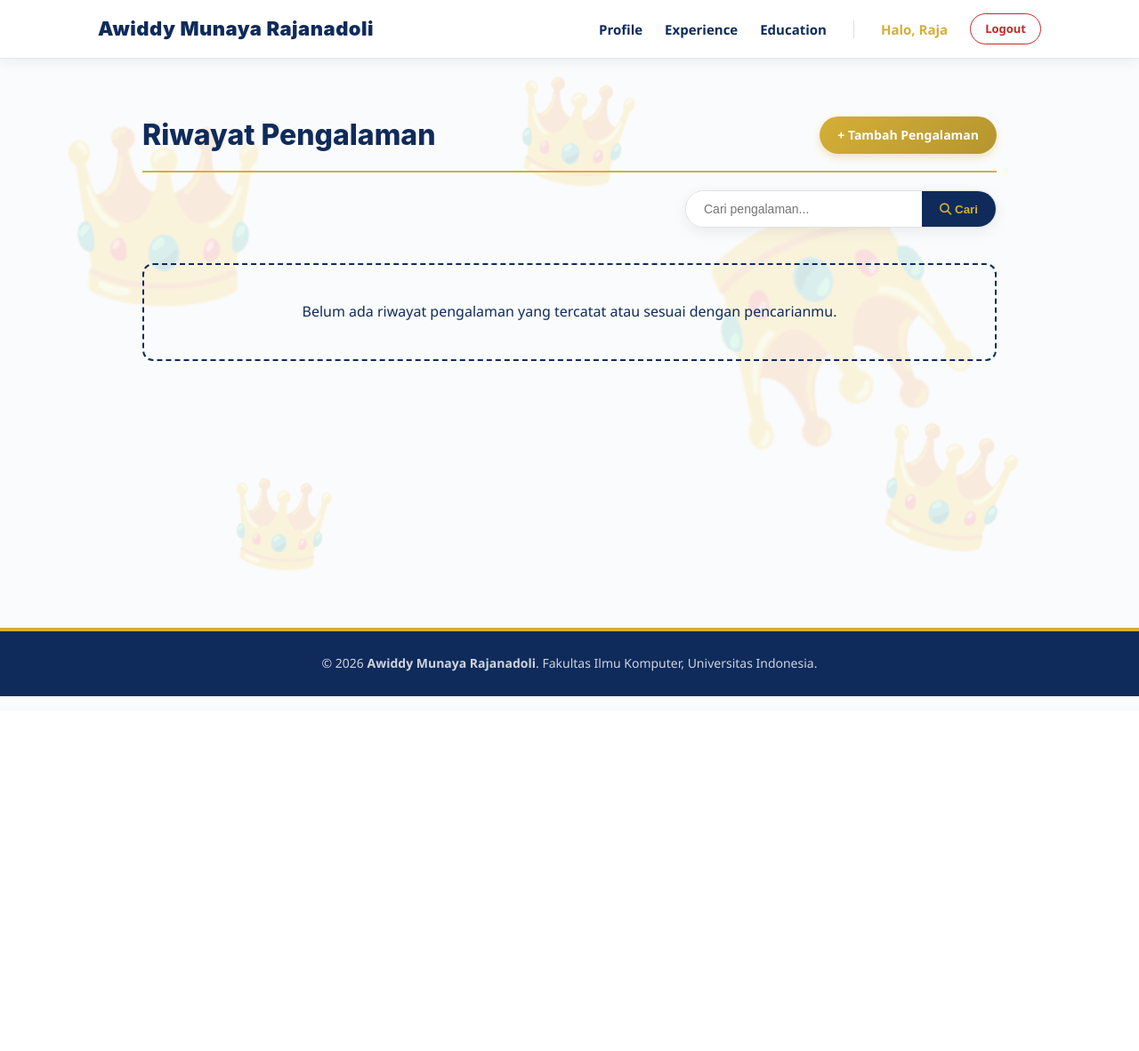
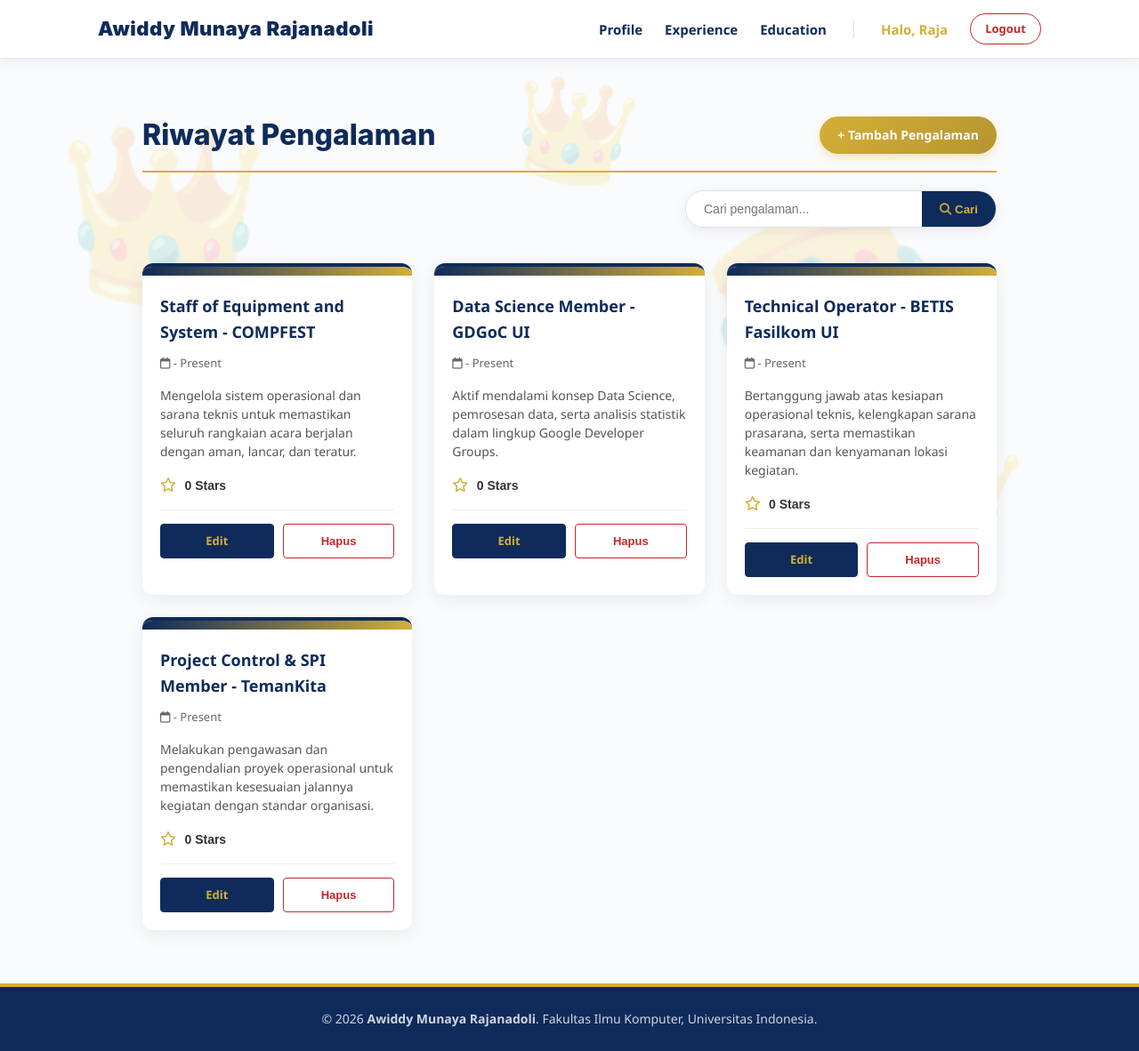
Before and after one commit to awiddymunaya/myportofolio, a Django app: page /experience/ in a window 1280 px wide. Shown: the whole page at 89% size. Before the commit the page ends 783 px from the top, so only its background shows below. Run offline with Django 5.2, Linux system fonts and the light colour scheme; a user stored in the database is signed in; data comes from the database, SQL or seed files in the repository; both versions use the stored data as it was after the commit; data that the repository does not hold is empty.

Commit message:
feat: menyelesaikan tugas 4 otorisasi RBAC, fitur star, dan update README

```diff
--- a/main/urls.py
+++ b/main/urls.py
@@ -10,9 +10,10 @@ from main.views import (
     update_education,
     delete_education,
     get_educations_json,
-    register,       # Tambahan baru
-    login_user,     # Tambahan baru
-    logout_user     # Tambahan baru
+    register,
+    login_user,
+    logout_user,
+    toggle_star # Fungsi baru dipanggil di sini
 )
 
 app_name = "main"
@@ -25,6 +26,7 @@ urlpatterns = [
     path("experience/add/", create_experience, name="create_experience"),
     path("api/experience/", get_experiences_json, name="get_experiences_json"),
     path("experience/<uuid:experience_id>/delete/", delete_experience, name="delete_experience"),
+    path("experience/<uuid:experience_id>/star/", toggle_star, name="toggle_star"), # URL Bintang
 
     # --- URL Education ---
     path("education/", show_education, name="show_education"),
--- a/main/views.py
+++ b/main/views.py
@@ -1,14 +1,17 @@
 from django.shortcuts import render, redirect, get_object_or_404
 from django.contrib import messages
 from django.core import serializers
-from django.http import HttpResponse
+from django.http import HttpResponse, HttpResponseForbidden
 from main.models import Experience, Education
 from main.forms import ExperienceForm, EducationForm
 from django.contrib.auth.forms import UserCreationForm, AuthenticationForm
 from django.contrib.auth import authenticate, login, logout
-import datetime # Akan kita gunakan nanti untuk fitur Cookie Last Login
+import datetime
 from django.contrib.auth.decorators import login_required
-from django.contrib import messages
+
+# Helper untuk mengecek apakah user masuk ke grup 'Editor'
+def is_editor(user):
+    return user.groups.filter(name='Editor').exists()
 
 def show_main(request):
     context = {
@@ -19,59 +22,57 @@ def show_main(request):
             "Aku adalah seorang pemalas dan hobiku ialah tidur. "
             "Aku berasal dari Padang, umurku 18, dan aku suka kota Jakarta."
         ),
-
         "last_login": request.COOKIES.get('last_login'),
     }
     return render(request, "index.html", context)
 
+
+# ==============================
+# VIEW EXPERIENCE
+# ==============================
 def get_experiences_json(request):
     title_query = request.GET.get("title", "").strip()
     experiences = Experience.objects.all()
     if title_query:
         experiences = experiences.filter(title__icontains=title_query)
-
     experiences_json = serializers.serialize("json", experiences)
     return HttpResponse(experiences_json, content_type="application/json")
 
 def show_experience(request):
-    json_response = get_experiences_json(request)
-    experiences_deserialized = serializers.deserialize("json", json_response.content.decode("utf-8"))
-    experiences = [exp.object for exp in experiences_deserialized]
-    title_query = request.GET.get("title", "").strip()
+    title_query = request.GET.get("q", "").strip()
+    experiences = Experience.objects.all()
+    if title_query:
+        experiences = experiences.filter(title__icontains=title_query)
 
     context = {
         "name": "Awiddy Munaya Rajanadoli",
-        "experience_list": experiences,
-        "title_query": title_query,
+        "experiences": experiences,
+        # Variabel ini dikirim ke HTML agar tombol edit muncul untuk Editor
+        "is_editor": is_editor(request.user) if request.user.is_authenticated else False,
     }
     return render(request, "experience.html", context)
 
-def show_education(request):
-    educations = Education.objects.all()
-    context = {
-        'educations': educations,
-        'name': "Awiddy Munaya Rajanadoli",
-    }
-    return render(request, 'education.html', context)
-
 @login_required(login_url='/login')
 def create_experience(request):
+    # OTORISASI: Hanya Superuser (Pemilik) yang bisa Create
+    if not request.user.is_superuser:
+        return HttpResponseForbidden("Akses Ditolak: Hanya Pemilik yang dapat menambah data.")
+
     form = ExperienceForm(request.POST or None)
-
-    if request.method == "POST":
-        kode_yang_diketik = request.POST.get("access_code")
-
-        if kode_yang_diketik == "AWIDDY2026":
-            if form.is_valid():
-                form.save()
-                return redirect('main:show_experience')
-        else:
-            messages.error(request, "Access Code salah! Kamu tidak punya izin menambah data.")
+    if request.method == "POST" and form.is_valid():
+        form.save()
+        messages.success(request, "Pengalaman berhasil ditambahkan!")
+        return redirect('main:show_experience')
 
     context = {'form': form}
     return render(request, "create_experience.html", context)
 
+@login_required(login_url='/login')
 def delete_experience(request, experience_id):
+    # OTORISASI: Hanya Superuser (Pemilik) yang bisa Delete
+    if not request.user.is_superuser:
+        return HttpResponseForbidden("Akses Ditolak: Hanya Pemilik yang dapat menghapus data.")
+
     experience = get_object_or_404(Experience, pk=experience_id)
     if request.method == "POST":
         experience.delete()
@@ -79,48 +80,58 @@ def delete_experience(request, experience_id):
         return redirect("main:show_experience")
     return redirect("main:show_experience")
 
+# FITUR BARU: Bintang (Semua User Login bisa akses)
+@login_required(login_url='/login')
+def toggle_star(request, experience_id):
+    if request.method == "POST":
+        experience = get_object_or_404(Experience, pk=experience_id)
+        # Jika user sudah memberi bintang, maka cabut bintangnya. Jika belum, tambahkan.
+        if request.user in experience.stars.all():
+            experience.stars.remove(request.user)
+        else:
+            experience.stars.add(request.user)
+    return redirect('main:show_experience')
+
+
+# ==============================
+# VIEW EDUCATION
+# ==============================
 def get_educations_json(request):
     educations = Education.objects.all()
     educations_json = serializers.serialize("json", educations)
     return HttpResponse(educations_json, content_type="application/json")
 
-# 2. Menampilkan data (dengan deserialisasi JSON)
 def show_education(request):
-    json_response = get_educations_json(request)
-    educations_deserialized = serializers.deserialize("json", json_response.content.decode("utf-8"))
-    educations = [edu.object for edu in educations_deserialized]
-
+    educations = Education.objects.all()
     context = {
         'educations': educations,
         'name': "Awiddy Munaya Rajanadoli",
+        "is_editor": is_editor(request.user) if request.user.is_authenticated else False,
     }
     return render(request, 'education.html', context)
 
-# 3. Create (Menambah data)
 @login_required(login_url='/login')
 def create_education(request):
+    # OTORISASI: Hanya Superuser (Pemilik) yang bisa Create
+    if not request.user.is_superuser:
+        return HttpResponseForbidden("Akses Ditolak: Hanya Pemilik yang dapat menambah data.")
+
     form = EducationForm(request.POST or None)
-
-    if request.method == "POST":
-        # Mengambil nilai ketikan dari kolom access_code di HTML
-        kode_yang_diketik = request.POST.get("access_code")
-
-        # Cek apakah kodenya benar (Bebas ganti "AWIDDY2026" dengan kodemu sendiri)
-        if kode_yang_diketik == "AWIDDY2026":
-            if form.is_valid():
-                form.save()
-                return redirect('main:show_education')
-        else:
-            # Jika salah, munculkan pesan error dan gagalkan penyimpanan
-            messages.error(request, "Access Code salah! Kamu tidak punya izin menambah data.")
+    if request.method == "POST" and form.is_valid():
+        form.save()
+        messages.success(request, "Data pendidikan berhasil ditambahkan!")
+        return redirect('main:show_education')
 
     context = {'form': form}
     return render(request, "create_education.html", context)
 
-# 4. Update (Mengubah data)
+@login_required(login_url='/login')
 def update_education(request, education_id):
+    # OTORISASI: Superuser ATAU Editor yang bisa Update
+    if not (request.user.is_superuser or is_editor(request.user)):
+        return HttpResponseForbidden("Akses Ditolak: Minimal peran Editor diperlukan untuk mengubah data.")
+
     education = get_object_or_404(Education, pk=education_id)
-    # Memasukkan data lama ke dalam form (instance)
     form = EducationForm(request.POST or None, instance=education)
 
     if request.method == "POST" and form.is_valid():
@@ -135,9 +146,12 @@ def update_education(request, education_id):
     }
     return render(request, "update_education.html", context)
 
-# 5. Delete (Menghapus data)
 @login_required(login_url='/login')
 def delete_education(request, education_id):
+    # OTORISASI: Hanya Superuser (Pemilik) yang bisa Delete
+    if not request.user.is_superuser:
+        return HttpResponseForbidden("Akses Ditolak: Hanya Pemilik yang dapat menghapus data.")
+
     education = get_object_or_404(Education, pk=education_id)
     if request.method == "POST":
         education.delete()
@@ -145,6 +159,10 @@ def delete_education(request, education_id):
         return redirect("main:show_education")
     return redirect("main:show_education")
 
+
+# ==============================
+# VIEW AUTENTIKASI
+# ==============================
 def register(request):
     form = UserCreationForm()
     if request.method == "POST":
@@ -165,7 +183,6 @@ def login_user(request):
             login(request, user)
 
             response = redirect('main:show_main')
-            # Format waktu menjadi Tahun-Bulan-Tanggal Jam:Menit:Detik
             waktu_sekarang = datetime.datetime.now().strftime('%Y-%m-%d %H:%M:%S')
             response.set_cookie('last_login', waktu_sekarang)
 
@@ -179,5 +196,8 @@ def login_user(request):
     return render(request, 'login.html', context)
 
 def logout_user(request):
+    response = redirect('main:login')
+    # Menghapus cookie keamanan last_login saat pengguna logout
+    response.delete_cookie('last_login')
     logout(request)
-    return redirect('main:login')
+    return response
--- a/templates/experience.html
+++ b/templates/experience.html
@@ -12,7 +12,7 @@
             display: flex;
             justify-content: space-between;
             align-items: center;
-            margin-bottom: 20px; /* Jarak diperkecil karena ada search bar */
+            margin-bottom: 20px;
             border-bottom: 2px solid #D4AF37;
             padding-bottom: 15px;
         }
@@ -37,11 +37,11 @@
             transform: translateY(-2px);
         }
 
-        /* --- GAYA BARU: Kotak Pencarian Elegan --- */
+        /* --- Kotak Pencarian Elegan --- */
         .search-container {
             margin-bottom: 40px;
             display: flex;
-            justify-content: flex-end; /* Memposisikan di kanan */
+            justify-content: flex-end;
         }
         .search-form {
             display: flex;
@@ -76,7 +76,6 @@
         .search-btn:hover {
             background-color: #1a365d;
         }
-        /* ----------------------------------------- */
 
         /* Grid Gaya Kartu Instagram */
         .exp-grid {
@@ -155,14 +154,14 @@
     <div class="exp-header">
         <h1>Riwayat Pengalaman</h1>
 
-        {% if user.is_authenticated %}
+        <!-- HANYA PEMILIK (SUPERUSER) YANG BISA MELIHAT TOMBOL TAMBAH -->
+        {% if user.is_superuser %}
             <a href="{% url 'main:create_experience' %}" class="btn-add-gold">+ Tambah Pengalaman</a>
         {% endif %}
     </div>
 
-    <!-- AREA BARU: Formulir Pencarian (Search Bar) -->
+    <!-- Formulir Pencarian (Search Bar) -->
     <div class="search-container">
-        <!-- Pastikan nilai "name" (di sini: 'q') sama dengan yang ada di views.py milikmu -->
         <form method="GET" class="search-form">
             <input type="text" name="q" class="search-input" placeholder="Cari pengalaman..." value="{{ request.GET.q }}">
             <button type="submit" class="search-btn"><i class="fa-solid fa-magnifying-glass"></i> Cari</button>
@@ -190,13 +189,40 @@
                         <p class="exp-desc">{{ exp.description }}</p>
                     {% endif %}
 
+                    <!-- FITUR BARU: TOMBOL BINTANG (STAR) UNTUK SEMUA USER LOGIN -->
                     {% if user.is_authenticated %}
+                        <div style="margin-bottom: 15px;">
+                            <form method="POST" action="{% url 'main:toggle_star' exp.id %}" style="display:inline;">
+                                {% csrf_token %}
+                                <button type="submit" style="background: none; border: none; cursor: pointer; color: #D4AF37; font-size: 16px; padding: 0;">
+                                    {% if user in exp.stars.all %}
+                                        <!-- Bintang penuh jika sudah dilike -->
+                                        <i class="fa-solid fa-star"></i>
+                                    {% else %}
+                                        <!-- Bintang kosong jika belum dilike -->
+                                        <i class="fa-regular fa-star"></i>
+                                    {% endif %}
+                                    <span style="font-size: 14px; font-weight: bold; color: #333; margin-left: 5px;">{{ exp.total_stars }} Stars</span>
+                                </button>
+                            </form>
+                        </div>
+                    {% endif %}
+
+                    <!-- TOMBOL AKSI: HANYA MUNCUL JIKA USER ADALAH PEMILIK ATAU EDITOR -->
+                    {% if user.is_superuser or is_editor %}
                         <div class="exp-actions">
+
+                            <!-- Tombol Edit: Untuk Pemilik (Superuser) DAN Editor -->
                             <a href="{% url 'main:update_experience' exp.id %}" class="btn-action btn-edit">Edit</a>
-                            <form method="post" action="{% url 'main:delete_experience' exp.id %}" style="flex: 1; margin: 0; display: flex;">
-                                {% csrf_token %}
-                                <button type="submit" class="btn-action btn-delete" style="width: 100%; border: 1px solid #c62828; background: transparent;" onclick="return confirm('Yakin ingin menghapus?');">Hapus</button>
-                            </form>
+
+                            <!-- Tombol Hapus: HANYA Untuk Pemilik (Superuser) -->
+                            {% if user.is_superuser %}
+                                <form method="post" action="{% url 'main:delete_experience' exp.id %}" style="flex: 1; margin: 0; display: flex;">
+                                    {% csrf_token %}
+                                    <button type="submit" class="btn-action btn-delete" style="width: 100%; border: 1px solid #c62828; background: transparent;" onclick="return confirm('Yakin ingin menghapus?');">Hapus</button>
+                                </form>
+                            {% endif %}
+
                         </div>
                     {% endif %}
                 </div>
```
Also changed, not shown: main/models.py (+11 -3 lines), templates/education.html (+14 -6 lines), README.md, db.sqlite3, main/migrations/0006_experience_stars.py (added), 1 other file.
